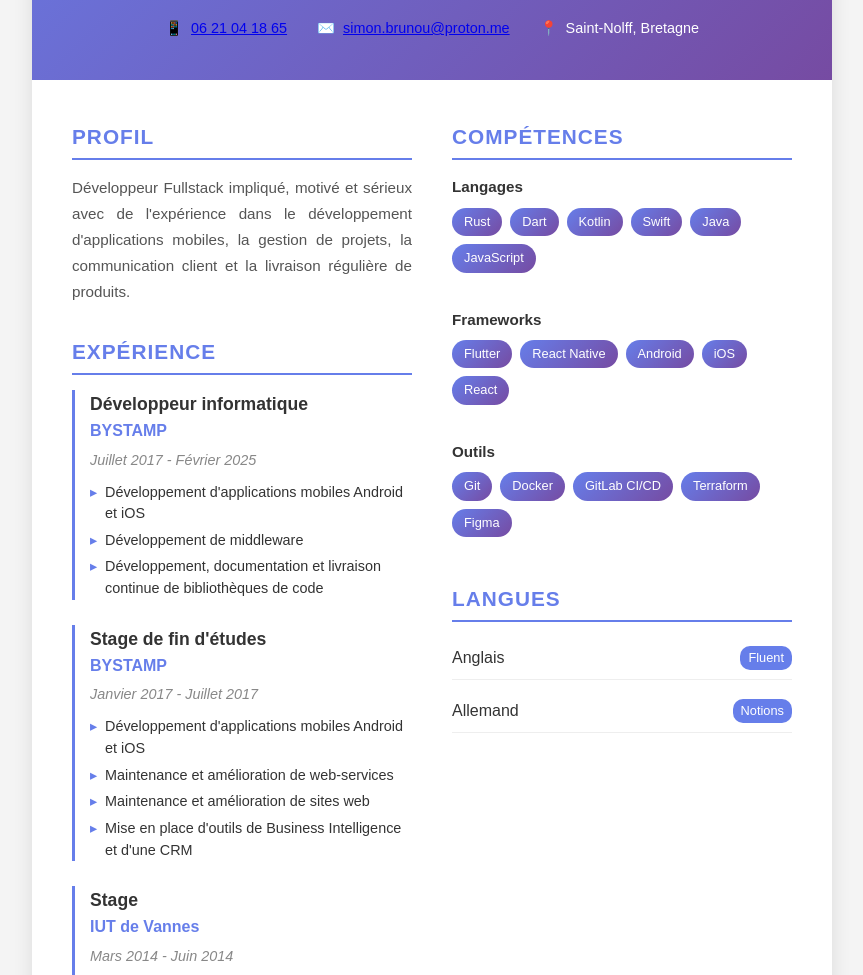
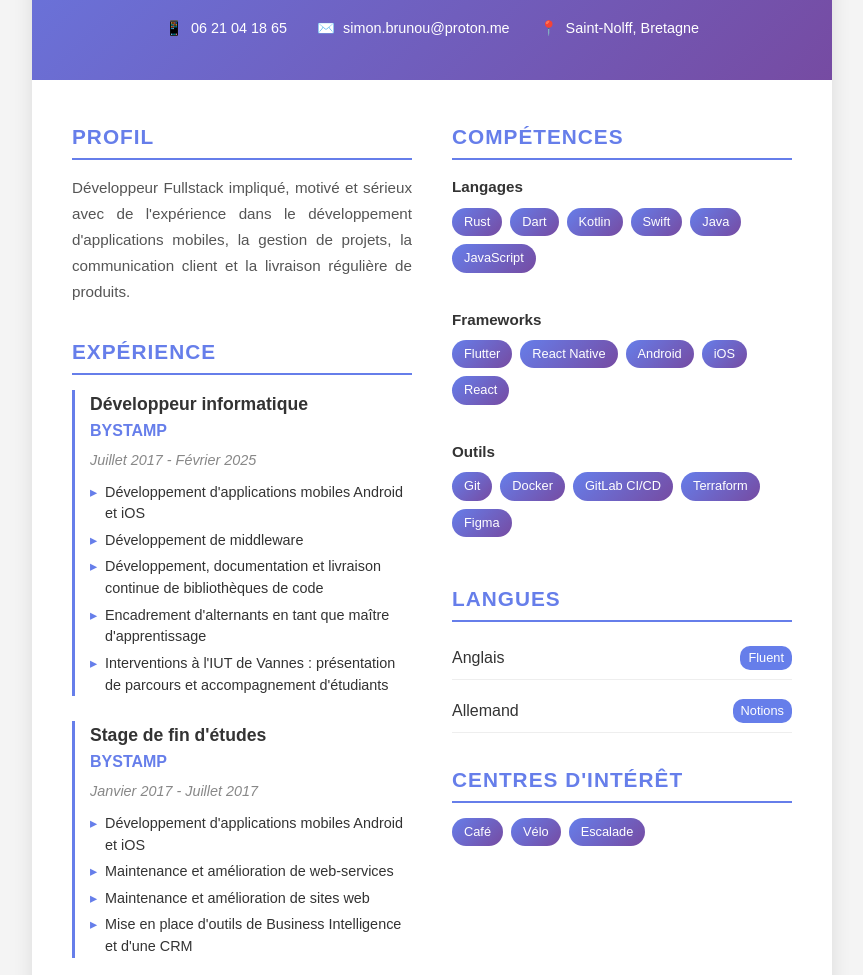
Before and after one commit to simonbrunou/resume, a plain HTML site: page index.html in a window 1280 px wide. Shown: the part 318-1293 px from the top of the page, without its empty margins (208-1071 px from the left). Drawn offline with Linux system fonts and the light colour scheme.

Commit message:
Update personal CV content and layout
Since this commit includes multiple distinct changes, I'll explain in
the body:

Updated contact info display by removing clickable links Added
apprenticeship mentoring experience and IUT teaching details Added new
"Centres d'intérêt" section with personal interests

```diff
--- a/index.html
+++ b/index.html
@@ -263,13 +263,11 @@
                 <div class="contact-info">
                     <div class="contact-item">
                         <span>📱</span>
-                        <a href="tel:+33621041865">06 21 04 18 65</a>
+                        <span>06 21 04 18 65</span>
                     </div>
                     <div class="contact-item">
                         <span>✉️</span>
-                        <a href="mailto:simon.brunou@proton.me"
-                            >simon.brunou@proton.me</a
-                        >
+                        <span>simon.brunou@proton.me</span>
                     </div>
                     <div class="contact-item">
                         <span>📍</span>
@@ -309,6 +307,15 @@
                                 <li>
                                     Développement, documentation et livraison
                                     continue de bibliothèques de code
+                                </li>
+                                <li>
+                                    Encadrement d'alternants en tant que maître
+                                    d'apprentissage
+                                </li>
+                                <li>
+                                    Interventions à l'IUT de Vannes :
+                                    présentation de parcours et accompagnement
+                                    d'étudiants
                                 </li>
                             </ul>
                         </div>
@@ -435,6 +442,15 @@
                             </div>
                         </div>
                     </section>
+
+                    <section class="section">
+                        <h3 class="section-title">Centres d'intérêt</h3>
+                        <div class="skill-list">
+                            <span class="skill-tag">Café</span>
+                            <span class="skill-tag">Vélo</span>
+                            <span class="skill-tag">Escalade</span>
+                        </div>
+                    </section>
                 </div>
             </div>
         </div>
```
